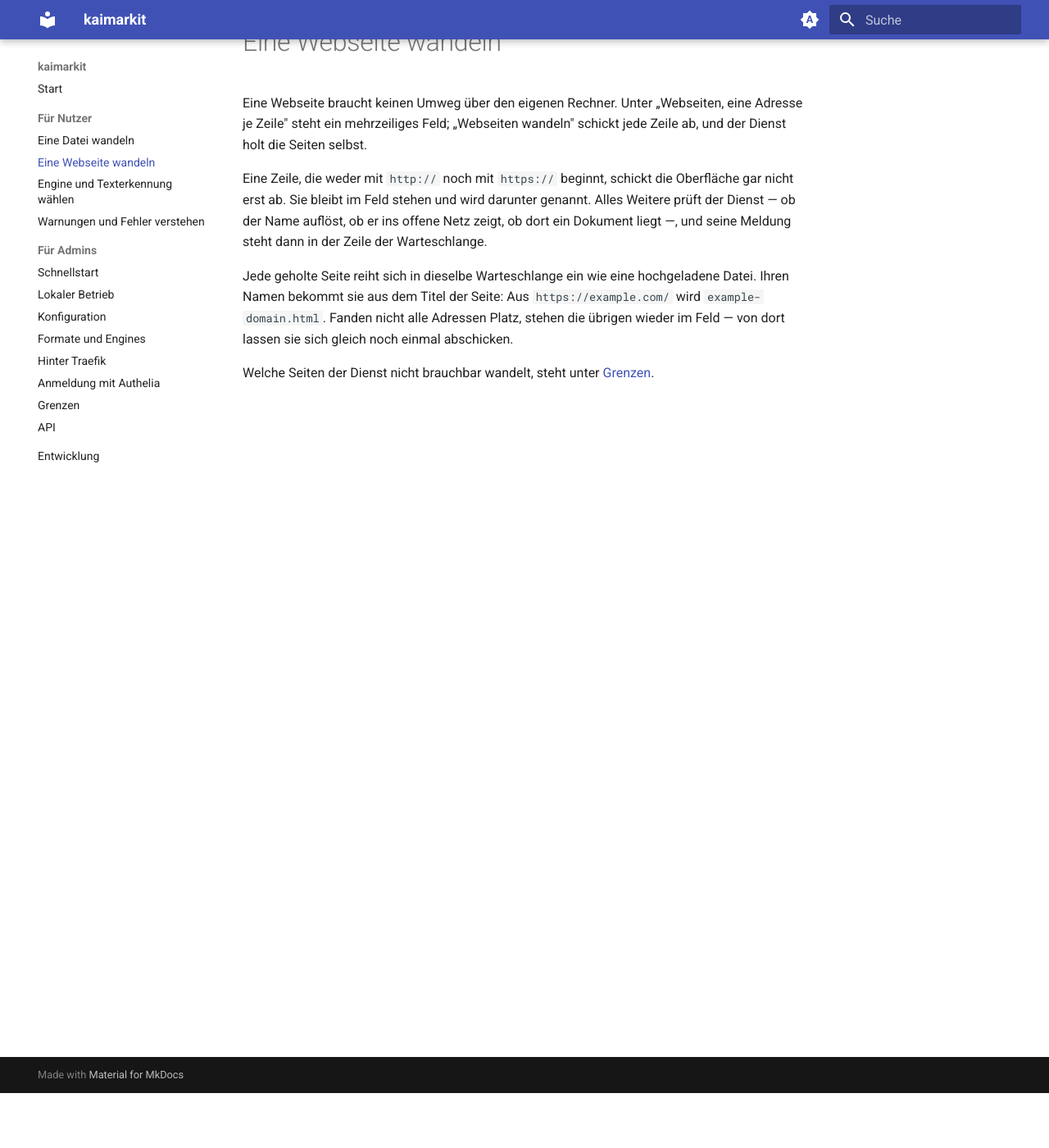
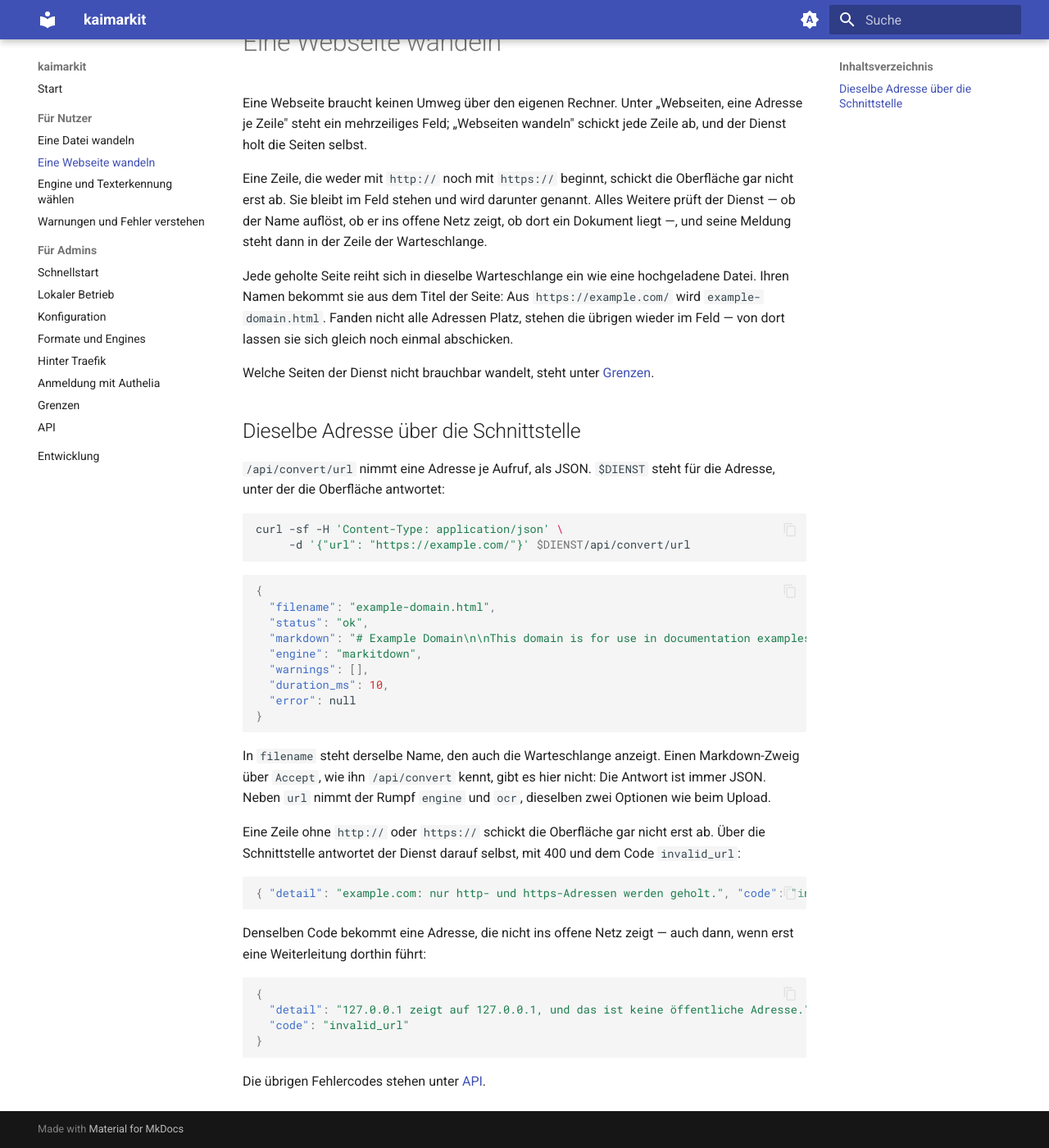
Before and after one commit to 0x2e6b6169/kaimarkit, an MkDocs documentation site: the page built from docs/nutzer/webseiten-wandeln.md, in a window 1280 px wide and 1400 px high, scrolled down 67 px. Shown: the whole window at 82% size. Built offline with MkDocs 1.6.1 and Material for MkDocs 9.7.7, drawn with Linux system fonts in a browser that asks for light colours; the version menu is left out.

Commit message:
docs(nutzer): DOC-26 wip, add the API path to webseiten-wandeln

````diff
--- a/docs/nutzer/webseiten-wandeln.md
+++ b/docs/nutzer/webseiten-wandeln.md
@@ -17,3 +17,50 @@ wieder im Feld — von dort lassen sie sich gleich noch einmal abschicken.
 
 Welche Seiten der Dienst nicht brauchbar wandelt, steht unter
 [Grenzen](../admin/grenzen.md#webseiten-nur-offentlich-kein-javascript).
+
+## Dieselbe Adresse über die Schnittstelle
+
+`/api/convert/url` nimmt eine Adresse je Aufruf, als JSON. `$DIENST` steht für die
+Adresse, unter der die Oberfläche antwortet:
+
+```bash
+curl -sf -H 'Content-Type: application/json' \
+     -d '{"url": "https://example.com/"}' $DIENST/api/convert/url
+```
+
+```json
+{
+  "filename": "example-domain.html",
+  "status": "ok",
+  "markdown": "# Example Domain\n\nThis domain is for use in documentation examples without needing permission. Avoid use in operations.\n\n[Learn more](https://iana.org/domains/example)",
+  "engine": "markitdown",
+  "warnings": [],
+  "duration_ms": 10,
+  "error": null
+}
+```
+
+In `filename` steht derselbe Name, den auch die Warteschlange anzeigt. Einen
+Markdown-Zweig über `Accept`, wie ihn `/api/convert` kennt, gibt es hier nicht: Die
+Antwort ist immer JSON. Neben `url` nimmt der Rumpf `engine` und `ocr`, dieselben
+zwei Optionen wie beim Upload.
+
+Eine Zeile ohne `http://` oder `https://` schickt die Oberfläche gar nicht erst ab.
+Über die Schnittstelle antwortet der Dienst darauf selbst, mit 400 und dem Code
+`invalid_url`:
+
+```json
+{ "detail": "example.com: nur http- und https-Adressen werden geholt.", "code": "invalid_url" }
+```
+
+Denselben Code bekommt eine Adresse, die nicht ins offene Netz zeigt — auch dann,
+wenn erst eine Weiterleitung dorthin führt:
+
+```json
+{
+  "detail": "127.0.0.1 zeigt auf 127.0.0.1, und das ist keine öffentliche Adresse.",
+  "code": "invalid_url"
+}
+```
+
+Die übrigen Fehlercodes stehen unter [API](../admin/api.md).
````
